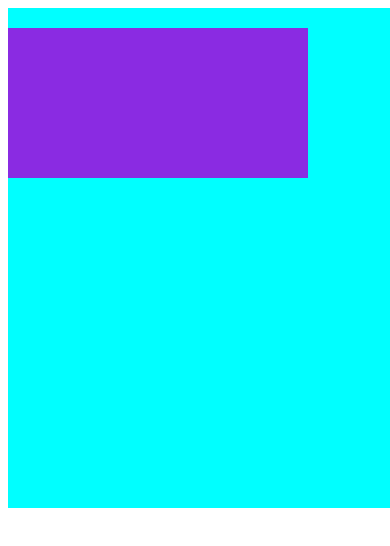
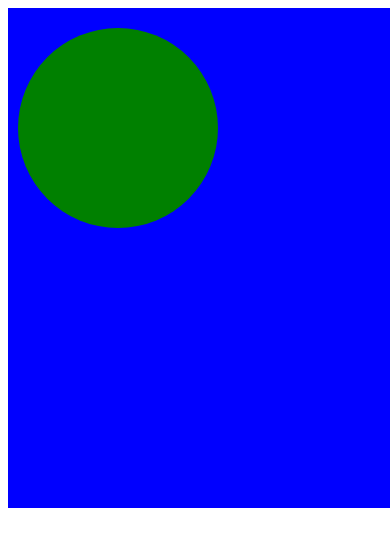
Before and after one commit to recepdogan88/CSS-SelfStudies, a plain HTML site: page ResponsiveDivs/index.html in a window 390 px wide. Shown: the top 546 px of the page. Drawn offline with Linux system fonts and the light colour scheme.

Commit message:
according to tablet size it has been done

```diff
--- a/ResponsiveDivs/style.css
+++ b/ResponsiveDivs/style.css
@@ -24,3 +24,15 @@ img{
     background-color: red;
     margin-top: 20px;
 }
+@media screen and (max-width:990px){
+    .main-container{
+        background-color: blue;
+    }
+    .container-1{
+        background-color: green;
+        width: 200px;
+        height: 200px;
+        border-radius: 50%;
+        margin-left: 10px;
+    }
+}
```
